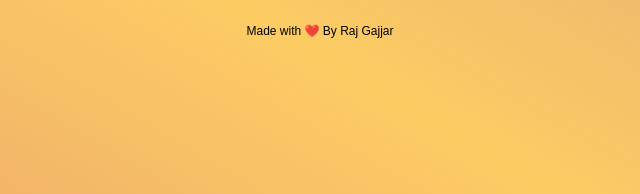
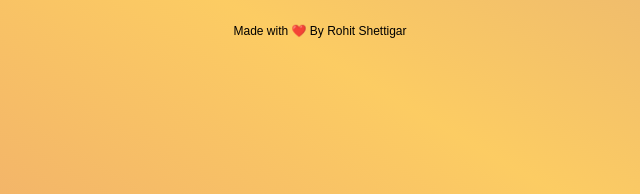
Before and after one commit to rohit080102/foodhunterz, a plain HTML site: page index.html in a window 1280 px wide. Shown: the part 483-677 px from the top of the page, 320-960 px from the left. Drawn offline with nearby package versions, Linux system fonts and the light colour scheme; a script that the page names is missing; a web font is replaced by a local one.

Commit message:
change owner name

```diff
--- a/index.html
+++ b/index.html
@@ -74,5 +74,5 @@ color:red;
         <a class="gear" href="https://amzn.to/3ty01ib" target="_blank" style="border-radius: 15px;">💻 Laptop ( Recc.)</a>
 
     </div> -->
-<spam id="footertext"> Made with ❤️ By Raj Gajjar</spam>
+<spam id="footertext"> Made with ❤️ By Rohit Shettigar</spam>
 </body></html>
```
